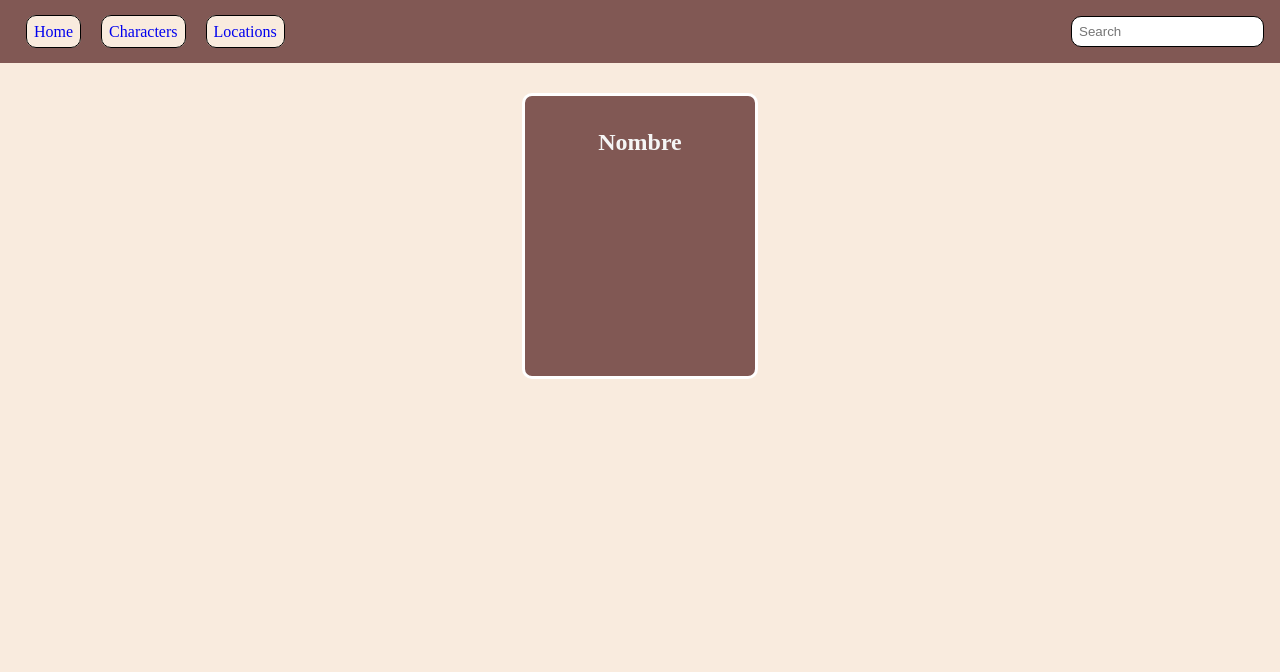
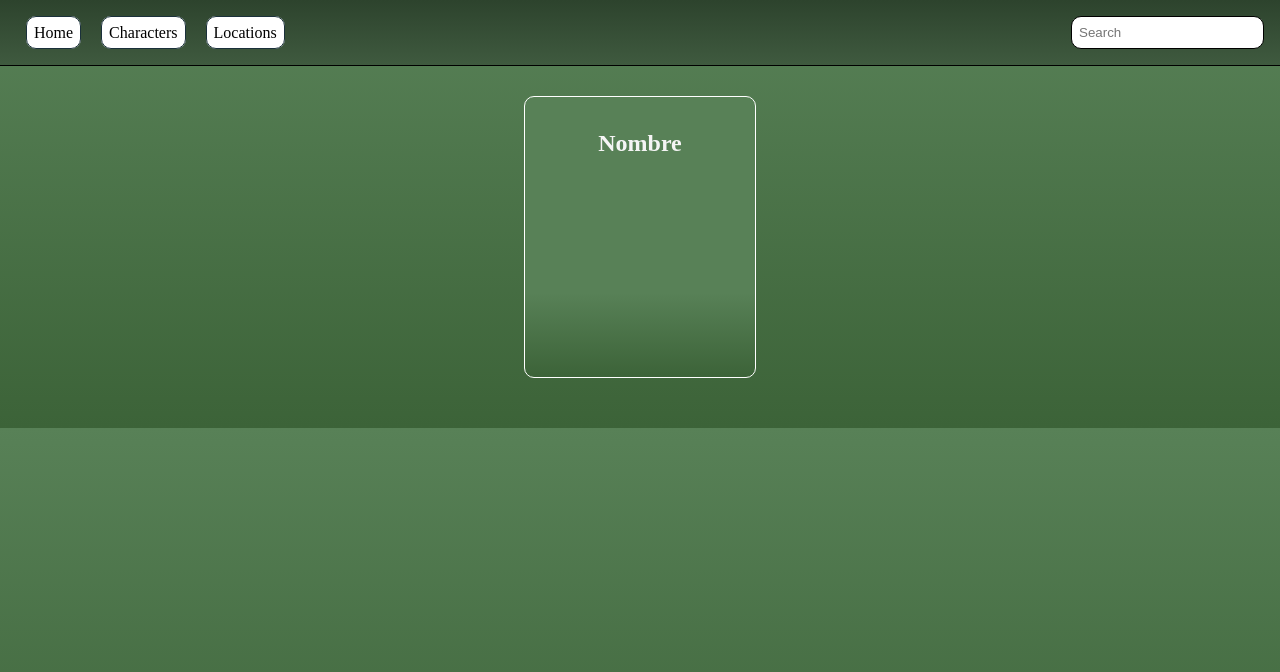
Before and after one commit to teojimenez/Rick-Morty.github.io, a plain HTML site: page index.html in a window 1280 px wide. Drawn offline with Linux system fonts and the light colour scheme; no server answers.

Commit message:
update 10/21

```diff
--- a/estilos.css
+++ b/estilos.css
@@ -1,6 +1,7 @@
 :root {
-    --colorPrincipal: #F9EBDE;
-    --colorSecundario: #815854;
+    --colorPrincipal: #3f5a3f;
+    --colorSecundario: #588157;
+    --color3: #1b313b;
 }
 *{
     margin: 0;
@@ -12,8 +13,18 @@ header{
     display: flex;
     /* flex-end, para que este a la derecha */
     justify-content:space-between;
-    background: var(--colorSecundario);
+    /* background: var(--colorPrincipal); */
+    background: linear-gradient(#2d432d, var(--colorPrincipal));
     margin-bottom: 30px;
+    border-bottom: 1px solid black;
+}
+
+main{
+    margin-bottom: 50px;
+}
+
+.buscar{
+    height: 17px;
 
 }
 .headerList {
@@ -27,10 +38,13 @@ header{
 .headerList a {
 margin-right: 20px;
 padding: 7px;
-    background-color: var(--colorPrincipal);
+background-color: white;
+border-radius: 10px;
+border: 1px solid var(--color3);
+}
+.headerLI a{
         text-decoration: none;
-    border-radius: 10px;
-    border: 1px solid rgb(0, 0, 0);
+        color: black;
     }
     .especial{
     margin-left: 10px;
@@ -41,7 +55,7 @@ header{
     border: 1px solid rgb(0, 0, 0);
     }
 body{
-    background: var(--colorPrincipal);
+    background: linear-gradient(var(--colorSecundario), rgb(60, 99, 56))
 }
 main{
     display: flex;
@@ -53,13 +67,15 @@ main{
 .card {
     height: 260px;
     width: 210px;
-    background: var(--colorSecundario);
-    border: 3px solid rgb(255, 255, 255);
+    /* filter: blur(3px); */
+    /* background: var(--colorPrincipal); */
+    border: 0.1px solid rgb(255, 255, 255);
     padding: 10px 10px;
     border-radius: 10px;
     overflow: hidden;
     /*overflow: hidden; hace que no se vea salir desde fuera */
     position:relative;
+    background: linear-gradient(var(--colorSecundario) 70%, rgb(60, 99, 56))
 }
 .info{
     object-fit: contain;
@@ -105,6 +121,19 @@ ul{
     transform: translateY(0);
 }
 
+.card img {
+    /* transition: transform 0.5s ease, opacity 0.5s ease; */
+}
+
+.card:hover img {
+    transform: scale(1.1);
+    opacity: 0.8;
+    transition: 0.3s ease-in-out;
+}
+
+.card:hover .name{
+    opacity: 0;
+}
 
 .card:hover img {
     position: absolute;
@@ -113,22 +142,12 @@ ul{
     width: 100%;
     height: 100%;
     object-fit: cover;
-    transition-property: transform;
-    transition-duration: 0.8s;
-    transition-timing-function: ease-in-out;
     z-index: 1;
-    transform: scale(1.05);
 }
 
 .card:hover .info {
     transform: translateY(0);
     z-index: 2;
-}
-
-.card:hover .name {
-    /* visibility: hidden; */
-    opacity: 0;
-    transition: opacity 0.8s ease-in;
 }
 
 @media screen and (max-width: 600px){
```
Lines whose indentation alone changed are shown as unchanged.
